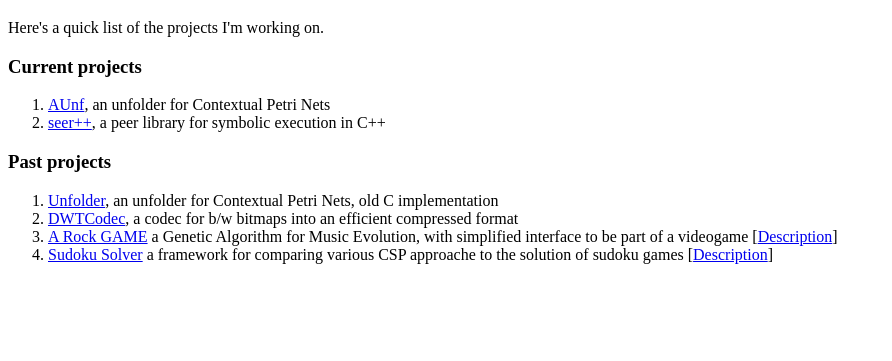
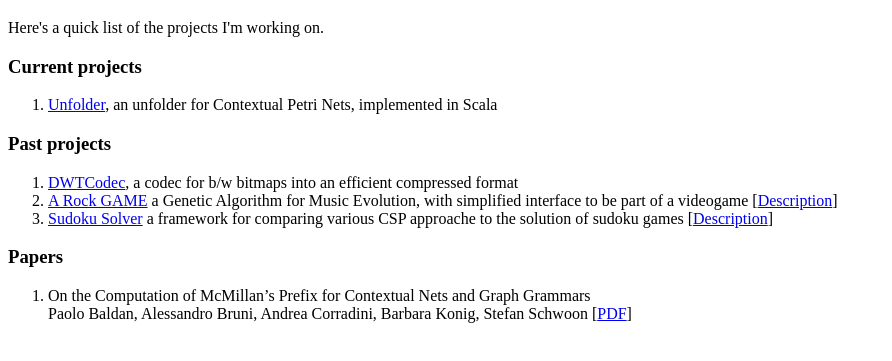
Before and after one commit to hoheinzollern/hoheinzollern.github.com, a plain HTML site: page index.html in a window 1280 px wide. Shown: the part 61-422 px from the top of the page, without its empty margins (0-892 px from the left). Drawn offline with Linux system fonts and the light colour scheme.

Commit message:
Update index.html

```diff
--- a/index.html
+++ b/index.html
@@ -11,16 +11,12 @@
 
     <h3>Current projects</h3>
     <ol id="current-proj">
-        <li><a href="https://github.com/hoheinzollern/aunf">AUnf</a>, an
-            unfolder for Contextual Petri Nets</li>
-        <li><a href="https://github.com/hoheinzollern/seer--">seer++</a>, a
-            peer library for symbolic execution in C++</li>
+        <li><a href="https://bitbucket.org/hoheinzollern/cpnunf">Unfolder</a>,
+            an unfolder for Contextual Petri Nets, implemented in Scala</li>
     </ol>
 
     <h3>Past projects</h3>
     <ol id="past-proj">
-        <li><a href="https://github.com/hoheinzollern/Contextual-Petri-Net-Unfolder">Unfolder</a>,
-            an unfolder for Contextual Petri Nets, old C implementation</li>
         <li><a href="https://github.com/hoheinzollern/DWTCodec">DWTCodec</a>,
             a codec for b/w bitmaps into an efficient compressed format</li>
         <li><a href="https://github.com/hoheinzollern/A-Rock-Game">A Rock GAME</a>
@@ -31,14 +27,11 @@
             sudoku games [<a href="sudoku-solver/">Description</a>]</li>
     </ol>
 
-    <!--h3>Papers</h3>
+    <h3>Papers</h3>
     <ol id="papers">
-        <li>A Peer Architecture for Lightweight Symbolic Execution<br />
-        Alessandro Bruni, Tim Disney, Cormac Flanagan
-        [<a href="papers/11-seer.pdf">PDF</a>]</li>
         <li>On the Computation of McMillan’s Prefix for Contextual Nets and Graph Grammars<br />
         Paolo Baldan, Alessandro Bruni, Andrea Corradini, Barbara Konig, Stefan Schwoon
         [<a href="papers/10-finprefalg.pdf">PDF</a>]</li>
-    </ol-->
+    </ol>
 </body>
 </html>
```
